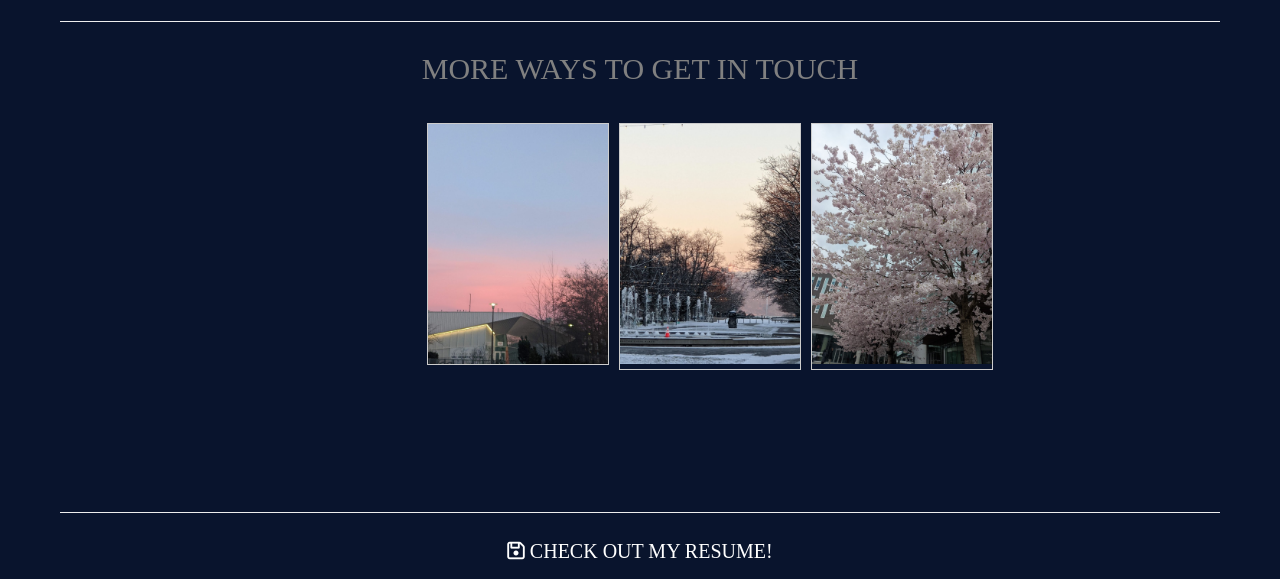
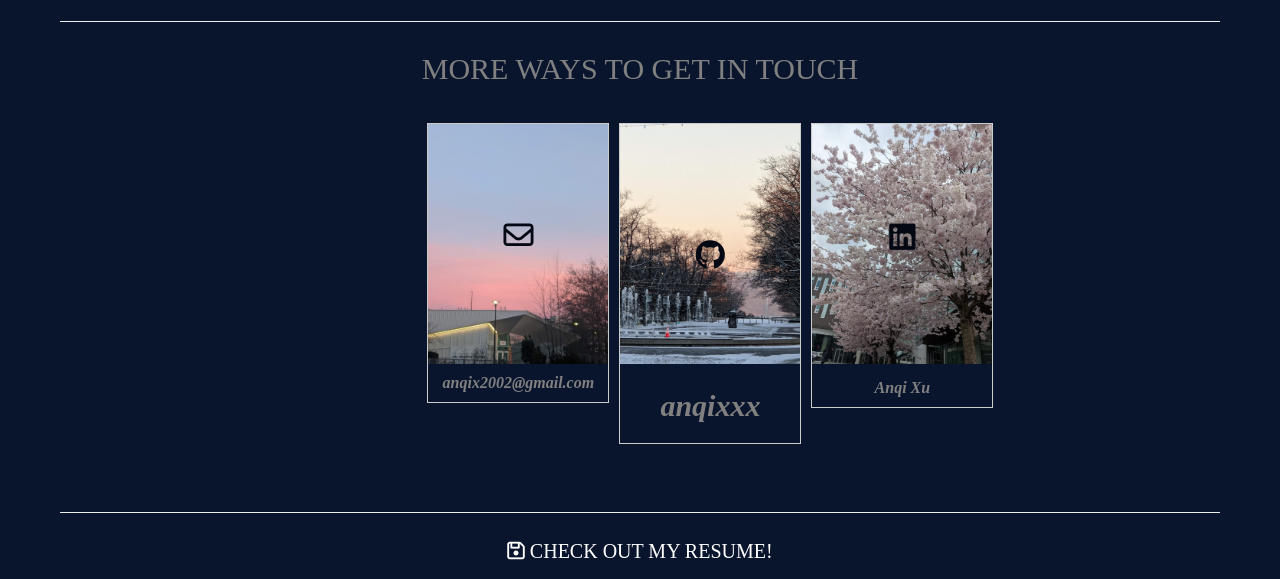
Before and after one commit to anqixxx/personalwebsite, a Flask app: page /contact in a window 1280 px wide. Shown: the part 495-1074 px from the top of the page. Run offline with Flask 2, Linux system fonts and the light colour scheme; some libraries are stand-ins or nearby versions; some web fonts are replaced.

Commit message:
changed some things on contact and reformatted

```diff
--- a/templates/contact.html
+++ b/templates/contact.html
@@ -23,6 +23,13 @@
         font-weight:400 !important;
     }
 
+    h4 {
+      font-family: 'Playfair Display SC', serif;
+      margin-top: 10px;
+      margin-bottom: 10px;
+    }
+
+
     div.gallery {
         margin: 5px;
         position: relative;
@@ -41,6 +48,35 @@
         padding: 15px;
         text-align: center;
     }
+
+    /* visited link */
+    .gallery a:visited {
+    color: white;
+    text-decoration: none;
+    }
+
+    /* mouse over link */
+    .gallery a:hover{
+        color: grey;
+        text-decoration: none;
+    }
+
+    .gallery a:link{
+        color: grey;
+        text-decoration: none;
+    }
+
+    .icon {
+        position: absolute;
+        bottom:50%;
+        left: 50%;
+        transform: translate(-50%);
+        text-align: center;
+        color: var(--darkerblue);
+        font-size: 60px;
+    }
+
+
 </style>
 
 <title>Contact</title>
@@ -89,14 +125,31 @@
 <br>
 <div class="gallery">
       <img src="/static/sunset.jpg" alt="Sunset" style="display:block;margin:auto"   width="600" height="400">
+      <div class="icon">
+        <h3><i class="fa-regular fa-envelope icon-3x"></i></h3>
+      </div>
+        <a href="mailto:anqix2002@gmail.com"> <h4><i> anqix2002@gmail.com</a> </i>
+      </h4>
   </div>
 
   <div class="gallery">
       <img src="/static/snow.jpg" alt="Forest" width="600" height="400">
+      <div class="icon">
+        <h3><i class="fa-brands fa-github icon-3x"></i></h3>
+      </div>
+      <h4><i>
+        <a href="https://github.com/anqixxx"><h3><i><h4>anqixxx</a></i>
+
+      </h4>
   </div>
 
   <div class="gallery">
       <img src="/static/cherryblossoms.jpg" alt="Northern Lights" width="600" height="400">
+      <div class="icon">
+        <h3><i class="fa-brands fa-linkedin icon-3x"></i></h3>
+      </div>
+        <a href="https://www.linkedin.com/in/anqi-xu-a60b191a9/"> <h4>Anqi Xu</a></i>
+      </h4>
   </div>
   <br>
   <br>
```
Also changed, not shown: contactusMessage.csv (+64 -0 lines), templates/technicalprojects.html (+40 -46 lines), static/sunset.jpg.
